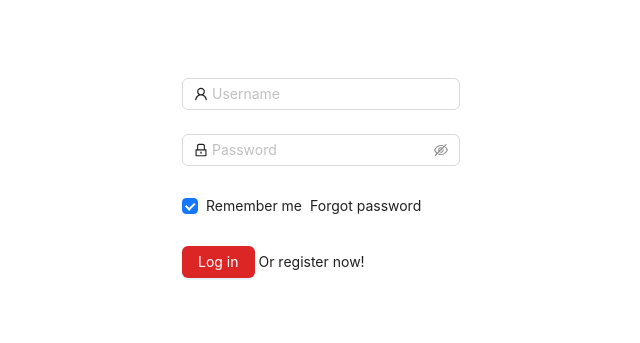
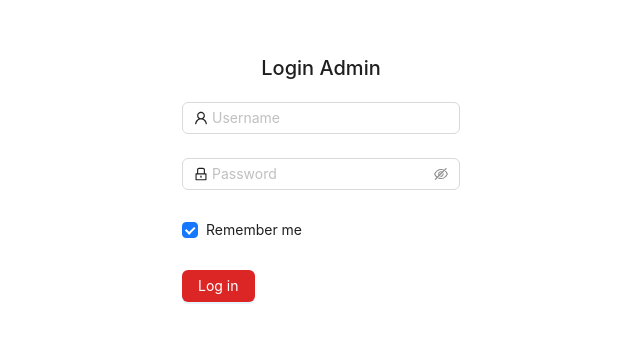
Before and after one commit to QuocHuy03/Admin-Store-Ecommerce, a React (Vite) app: page /auth in a window 1280 px wide. Shown: the part 143-486 px from the top of the page, without its empty margins (319-959 px from the left). Built offline with nearby package versions, Linux system fonts and the light colour scheme.

Commit message:
4/8/2023
update login

```diff
--- a/src/App.jsx
+++ b/src/App.jsx
@@ -7,7 +7,6 @@ import ListProduct from "./pages/products/List";
 import ListOrder from "./pages/orders/List";
 import NotFound from "./pages/NotFound";
 import Login from "./pages/auth/Login";
-import Register from "./pages/auth/Register";
 import AddProduct from "./pages/products/Add";
 import EditProduct from "./pages/products/Edit";
 import ListUser from "./pages/users/List";
@@ -45,7 +44,6 @@ function App() {
         ) : (
           <>
             <Route path="/auth" element={<Login />} />
-            <Route path="/auth/register" element={<Register />} />
           </>
         )}
       </Routes>
--- a/src/pages/auth/Login.jsx
+++ b/src/pages/auth/Login.jsx
@@ -12,12 +12,14 @@ export default function Login() {
 
   return (
     <div className="min-h-[calc(100vh-134px)] py-4 px-4 sm:px-12 flex justify-center items-center ">
+
       <Form
         name="normal_login"
         className="login-form"
         initialValues={{ remember: true }}
         onFinish={onFinish}
       >
+        <h1 className="text-xl font-medium pb-5 text-center">Login Admin</h1>
         <Form.Item
           name="username"
           rules={[{ required: true, message: "Please input your Username!" }]}
@@ -48,10 +50,6 @@ export default function Login() {
           <Form.Item name="remember" valuePropName="checked" noStyle>
             <Checkbox>Remember me</Checkbox>
           </Form.Item>
-
-          <a className="login-form-forgot" href="">
-            Forgot password
-          </a>
         </Form.Item>
 
         <Form.Item>
@@ -61,8 +59,7 @@ export default function Login() {
             className="login-form-button bg-red-600"
           >
             Log in
-          </Button>{" "}
-          Or <a href="">register now!</a>
+          </Button>
         </Form.Item>
       </Form>
     </div>
--- a/src/pages/auth/Register.jsx
+++ /dev/null
@@ -1,7 +0,0 @@
-import React from 'react'
-
-export default function Register() {
-  return (
-    <div>Register</div>
-  )
-}
```
